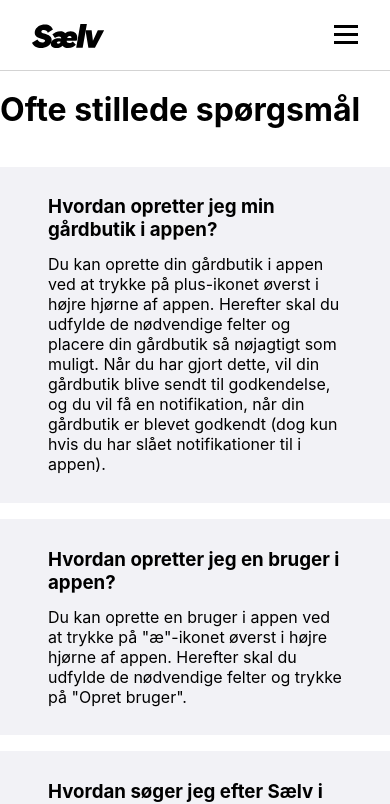
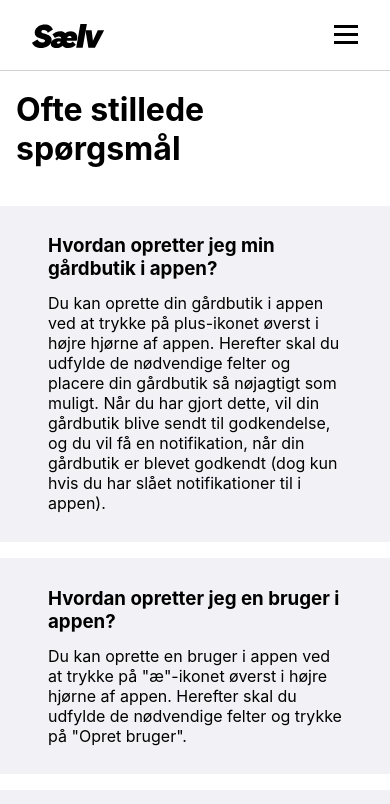
Before and after one commit to krisbork/dk-saelv, a React (Create React App) app: page /faq in a window 390 px wide. Shown: the top 804 px of the page. Built offline with nearby package versions, Linux system fonts and the light colour scheme.

Commit message:
Fixed styling

```diff
--- a/src/pages/faq/Faq.css
+++ b/src/pages/faq/Faq.css
@@ -7,4 +7,8 @@
     .faq-item-container {
         padding-inline: 0;
     }
+
+    .faq-item-container h1 {
+        padding-inline: 0.5em;
+    }
 }
```
